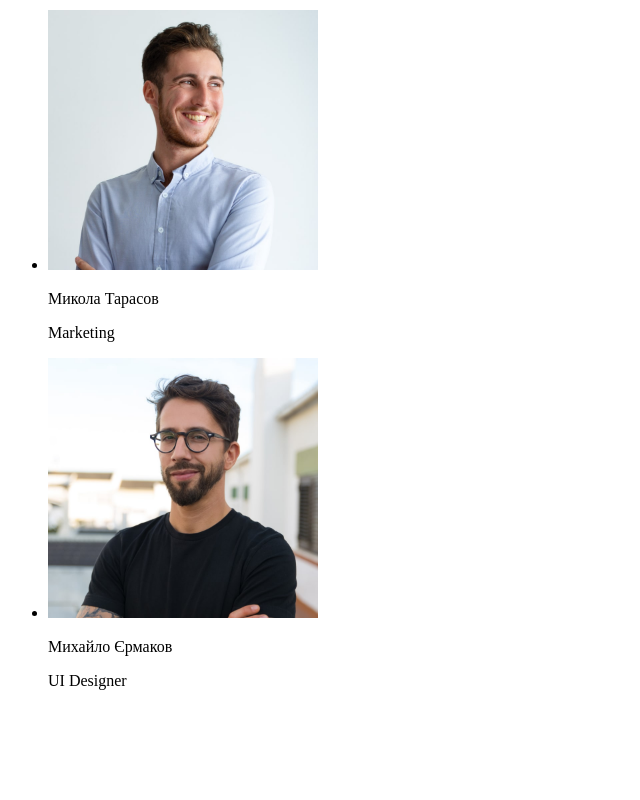
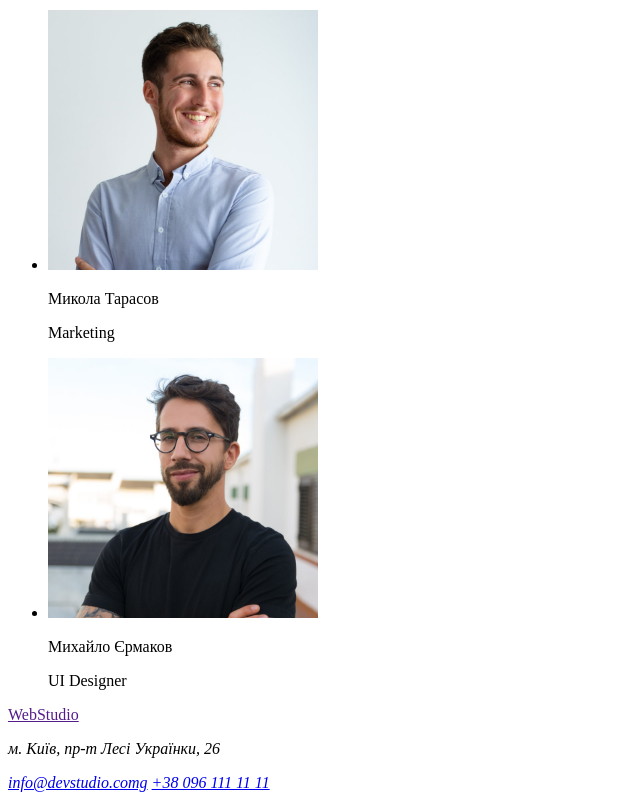
Before and after one commit to TamaraProkhorova/goit-markup-hw-01, a plain HTML site: page index.html in a window 1280 px wide. Shown: the part 2271-3071 px from the top of the page, without its empty margins (0-640 px from the left). Before the commit the page ends 2977 px from the top, so only its background shows below. Drawn offline with Linux system fonts and the light colour scheme.

Commit message:
Додає <footer>

```diff
--- a/index.html
+++ b/index.html
@@ -82,5 +82,13 @@
             </li>
         </ul>
     </section>
+    <footer>
+        <a href="" lang="en">WebStudio</a>
+        <address>
+            <p>м. Київ, пр-т Лесі Українки, 26</p>
+            <a href="mailto:info@devstudio.com">info@devstudio.comg</a>
+            <a href="tel:+380961111111">+38 096 111 11 11</a>
+        </address>
+    </footer>
   </body>
 </html>
```
